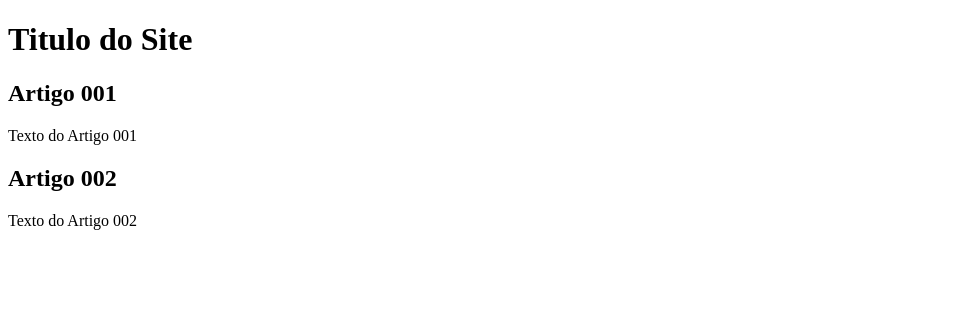
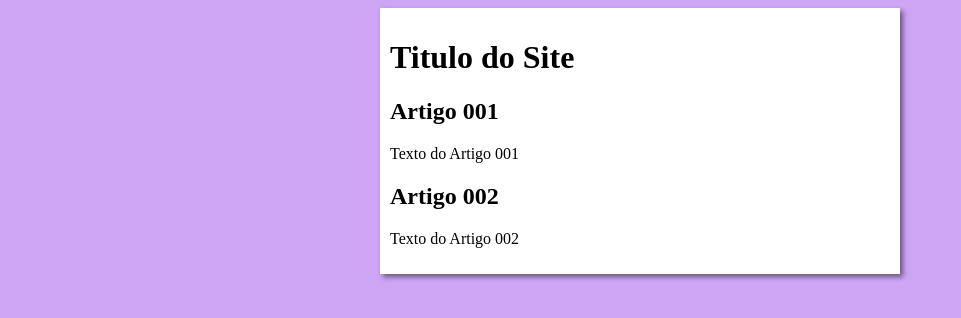
Before and after one commit to Renilton37/Projeto-Site, a plain HTML site: page index.html in a window 1280 px wide. Shown: the whole page, without its empty margins (0-961 px from the left). Drawn offline with Linux system fonts and the light colour scheme.

Commit message:
Iniciei o design

```diff
--- /dev/null
+++ b/estilos/style.css
@@ -0,0 +1,18 @@
+*{
+font-family:Arial, Helvetica, sans-serif
+font-size 16px;
+
+}
+
+body {
+    background-color : rgb(206, 164, 245);
+
+}
+
+main {
+    background-color : white ;
+    width: 500px;
+    margin: auto;
+    padding: 10px;
+    box-shadow: 3px 3px 5px rgba(0, 0, 0, 0.479);
+}
--- a/index.html
+++ b/index.html
@@ -5,6 +5,7 @@
     <meta http-equiv="X-UA-Compatible" content="IE=edge">
     <meta name="viewport" content="width=device-width, initial-scale=1.0">
     <title>Titulo do Site</title>
+    <link rel="stylesheet" href="estilos/style.css">
 </head>
 <body>
     <main>
```
